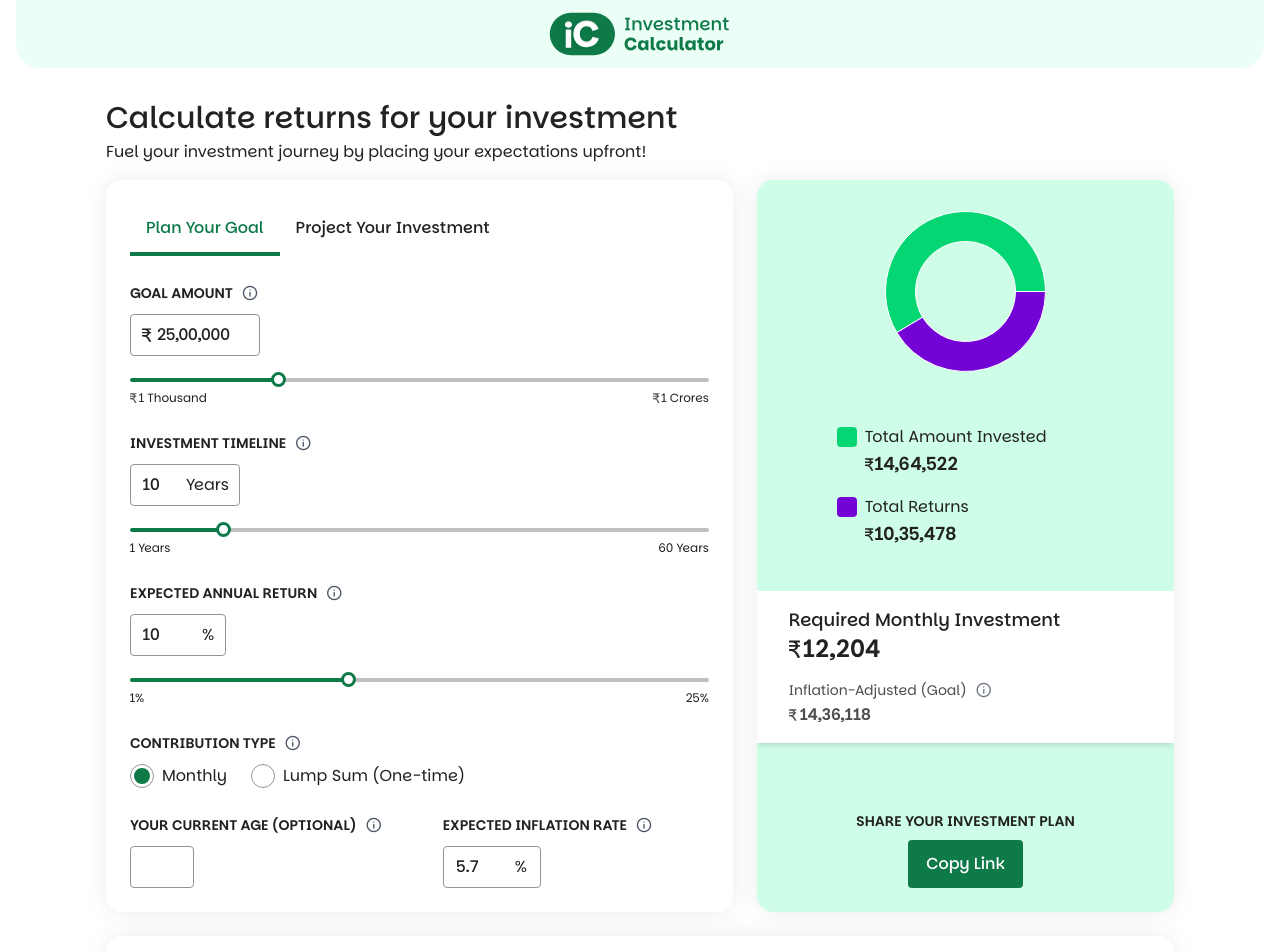
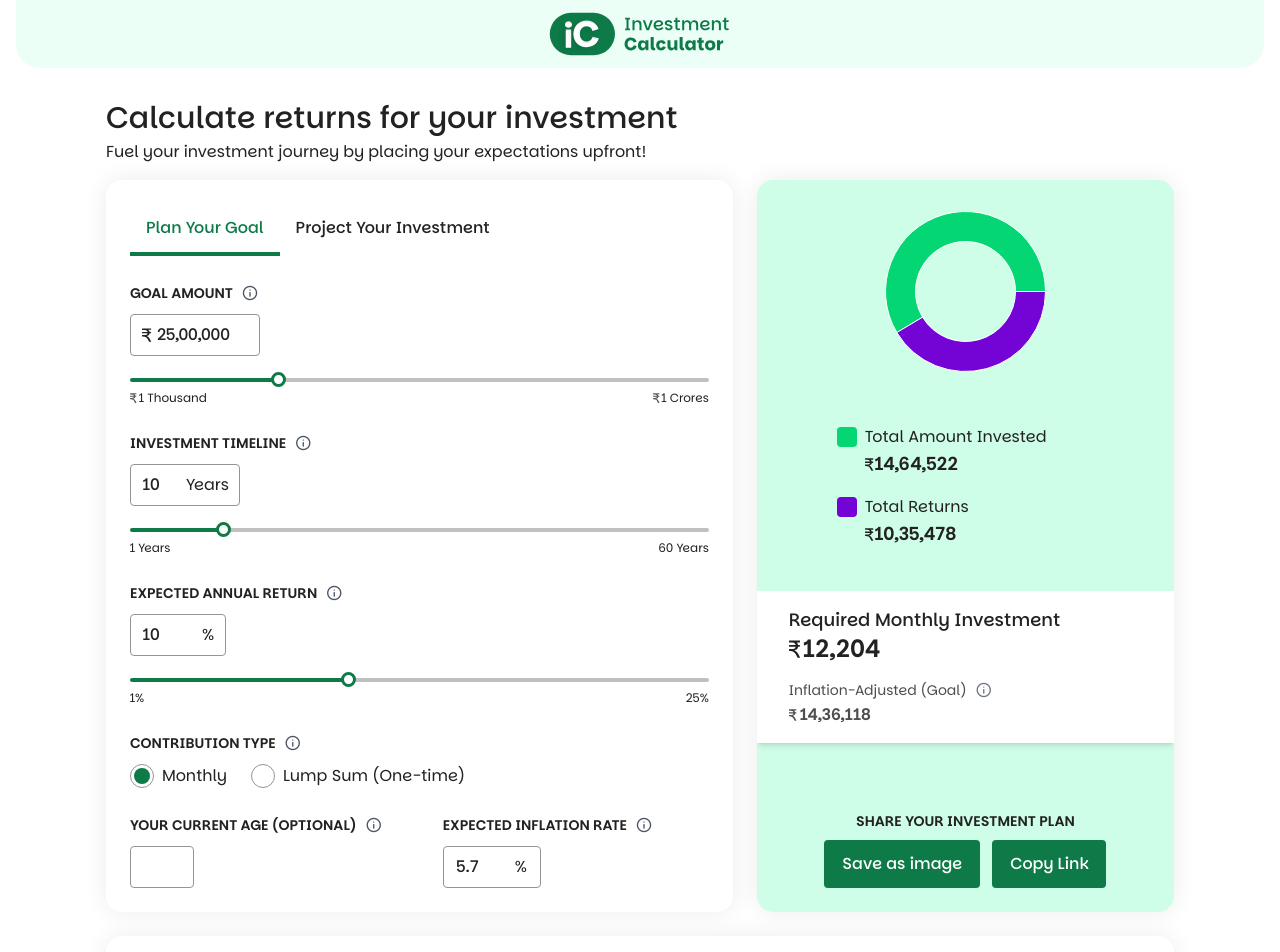
Before and after one commit to thegreatcodebender/investment-calculator, a React (Vite) app: page / in a window 1280 px wide. Shown: the top 952 px of the page. Built offline with nearby package versions, Linux system fonts and the light colour scheme.

Commit message:
add error logs for iOS test

```diff
--- a/src/components/GenerateImageButton.tsx
+++ b/src/components/GenerateImageButton.tsx
@@ -16,6 +16,7 @@ const GenerateImageButton = ({
   isGoalSelected,
 }: GenerateImageButtonProps) => {
   const [isLoading, setIsLoading] = useState(false);
+  const [errors, setErrors] = useState<any>([]);
   const [currencyLocale] = useCurrencyLocale();
   const amount = investmentState.amount;
   const duration = investmentState.duration;
@@ -241,16 +242,26 @@ const GenerateImageButton = ({
           })
           .catch((error) => {
             console.error("Error generating image:", error);
+            setErrors((prev: any) => [
+              ...prev,
+              `Error generating image: ${error}`,
+            ]);
+
             setIsLoading(false);
           });
       }, 300); // Increased timeout for rendering
     } catch (error) {
+      setErrors((prev: any) => [
+        ...prev,
+        `Error while importing html2canvas:${error}`,
+      ]);
       setIsLoading(false);
       console.error("Error while importing html2canvas", error);
     }
   };
 
   return (
+    <>
       <Button
         btnType="primary"
         onClick={generateResultImage}
@@ -259,6 +270,8 @@ const GenerateImageButton = ({
       >
         {isLoading ? "Saving..." : "Save as image"}
       </Button>
+      {errors.length > 0 && JSON.stringify(errors)}
+    </>
   );
 };
 
--- a/src/constants/featureFlags.ts
+++ b/src/constants/featureFlags.ts
@@ -3,6 +3,6 @@ interface FEATURE_FLAGS {
 }
 
 export const FEATURE_FLAGS: FEATURE_FLAGS = {
-  saveAsImage: false,
+  saveAsImage: true,
   shareAsLink: true,
 };
```
Lines whose indentation alone changed are shown as unchanged.
